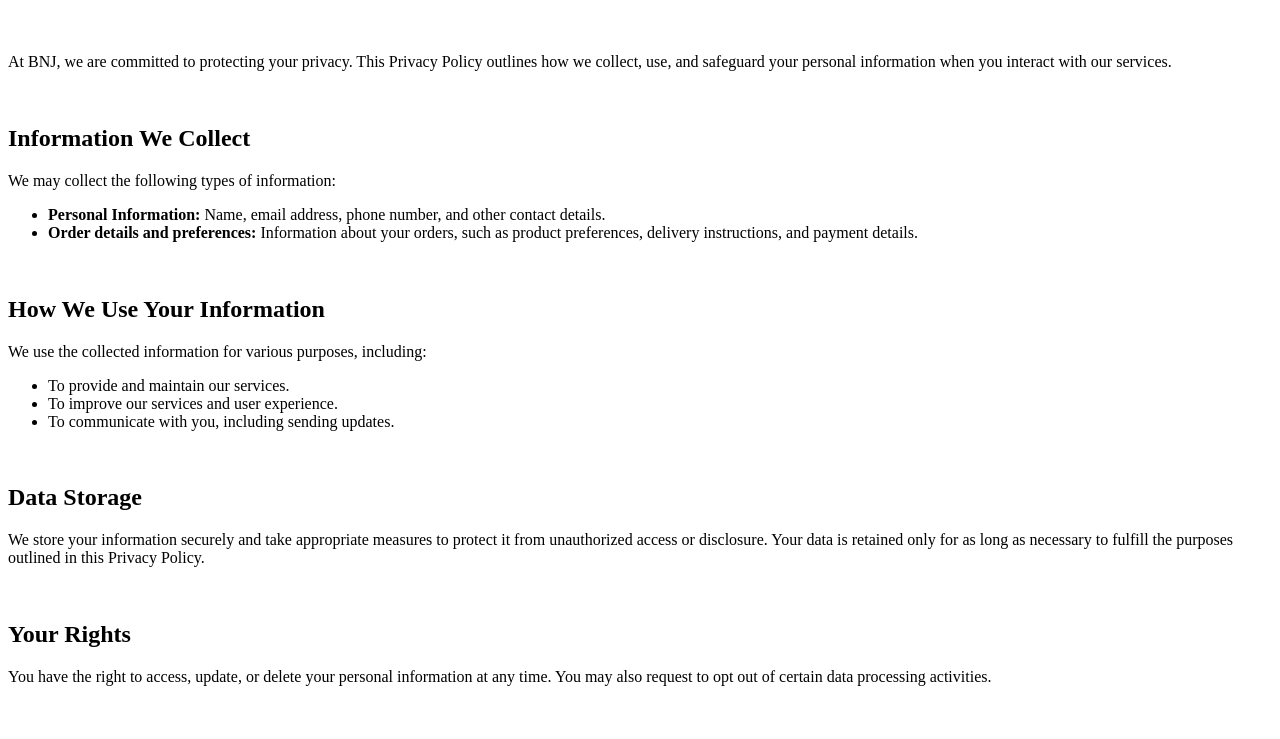
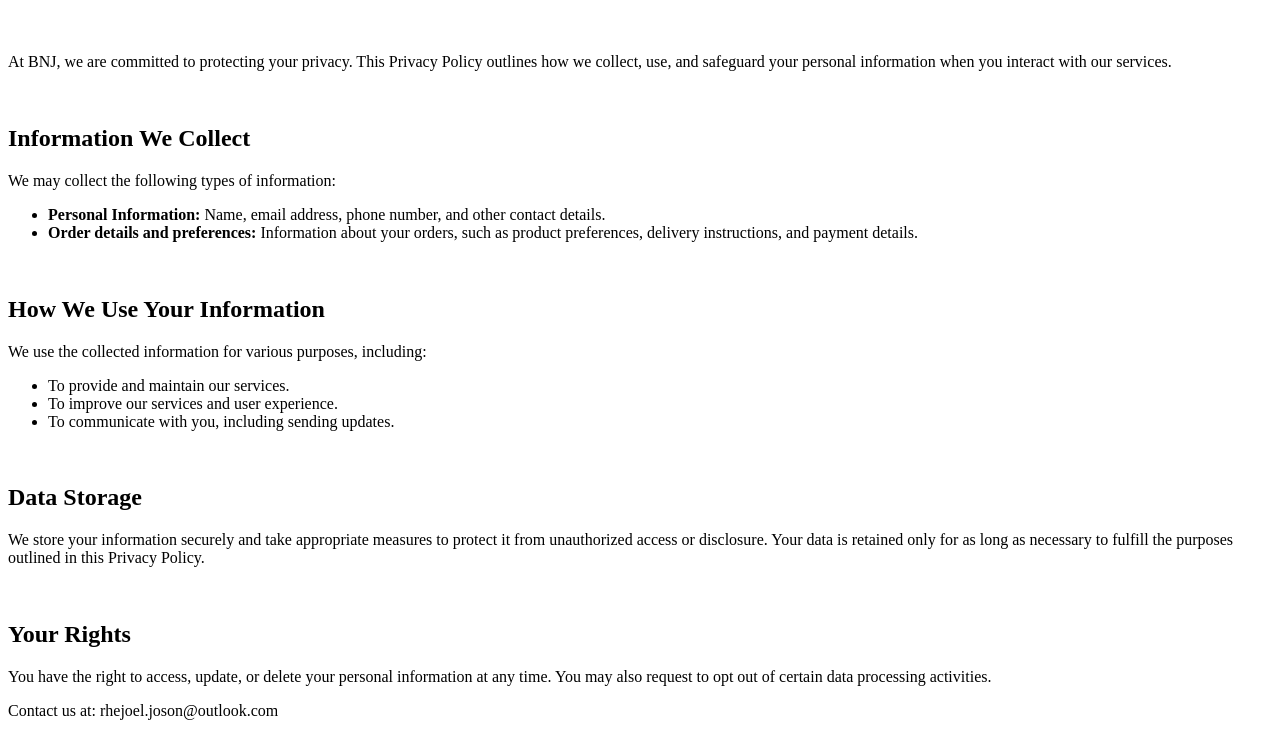
Before and after one commit to SUNDAE-SOUP/privacy_policy_bnj, a plain HTML site: page index.html in a window 1280 px wide. Shown: the part 61-800 px from the top of the page. Drawn offline with Linux system fonts and the light colour scheme.

Commit message:
Update privacy policy to include contact information
Added contact information to the privacy policy.

```diff
--- a/index.html
+++ b/index.html
@@ -30,6 +30,6 @@
     <br>
     <h2>Your Rights</h2>
     <p>You have the right to access, update, or delete your personal information at any time. You may also request to opt out of certain data processing activities.</p>
-
+    <p>Contact us at: rhejoel.joson@outlook.com</p>
 </body>
 </html>
```
